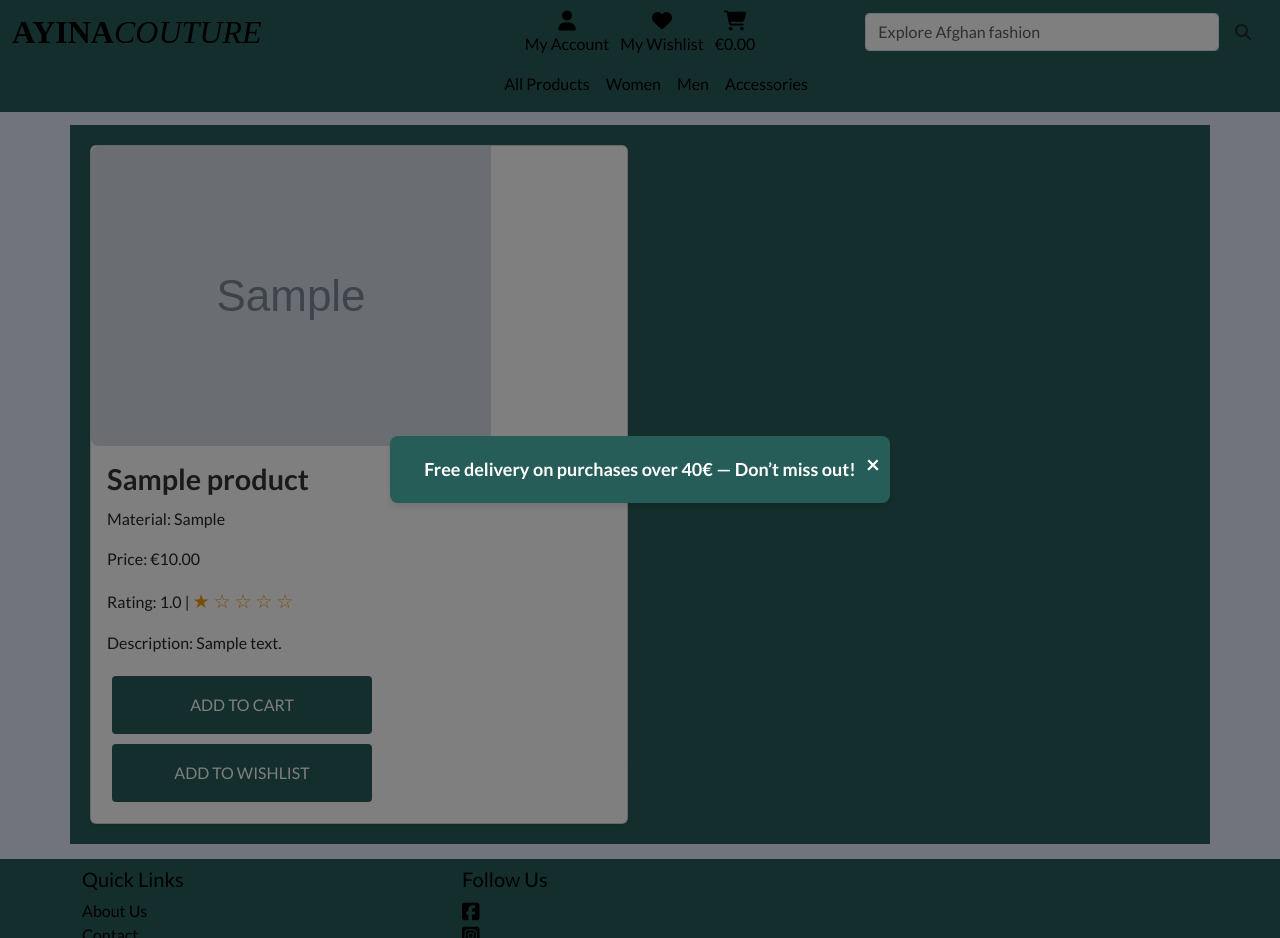
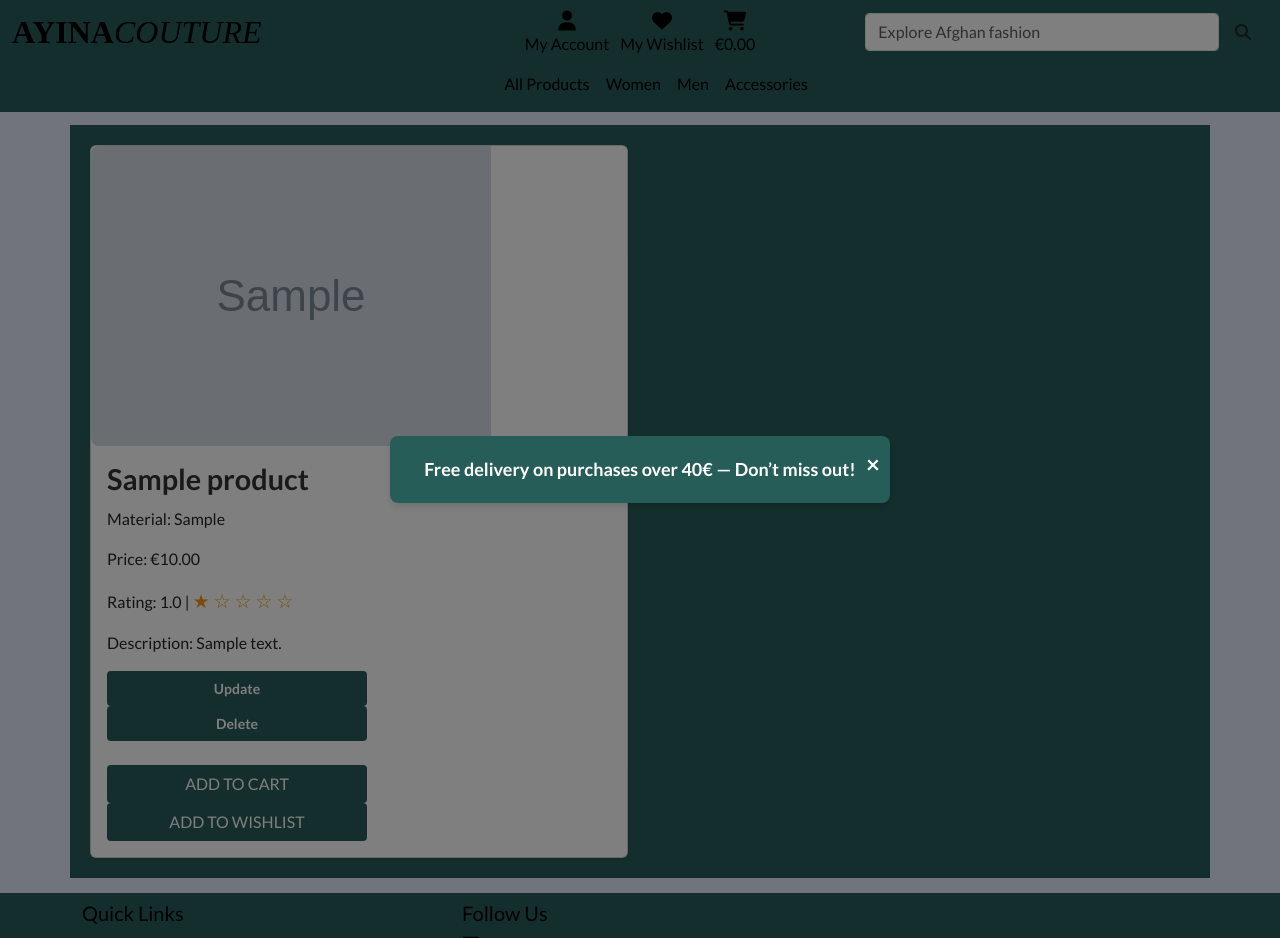
Before and after one commit to ci-mustafa/ayina-couture, a Django app: page /products/1/ in a window 1280 px wide. Run offline with Django 5.2, Linux system fonts and the light colour scheme; a user stored in the database is signed in; tables that the repository leaves empty hold one stand-in row (values such as "Sample post"); grey boxes marked "Sample" are stand-in pictures; some libraries are stand-ins or nearby versions; some web fonts are replaced.

Commit message:
feat: add update and delete links to each product

```diff
--- a/products/templates/products/product_detail.html
+++ b/products/templates/products/product_detail.html
@@ -38,10 +38,20 @@
                     <p>No ratings yet</p>
                     {% endif %}
                     <p class="product-description">Description: {{ product.description }}</p>
+                    {% if request.user.is_authenticated %}
+                    {% if request.user.is_superuser %}
+                        <!-- Links for updating and deleting the product -->
+                        <div class="admin-links">
+                            <a href="#" class="update-button btn rounded-1">Update</a>
+                            <a href="#" class="delete-button btn rounded-1">Delete</a>
+                        </div>
+                    {% endif %}
+                    {% endif %}
+                    <br>
                     <!-- Product Actions Section -->
                     <div class="product-actions">
-                        <a href="#" class="add-to-cart-btn btn rounded-1 text-uppercase py-3">Add to Cart</a>
-                        <a href="#" class="add-to-wishlist-btn btn rounded-1 text-uppercase py-3">Add to Wishlist</a>
+                        <a href="#" class="add-to-cart-btn btn rounded-1 text-uppercase">Add to Cart</a>
+                        <a href="#" class="add-to-wishlist-btn btn rounded-1 text-uppercase">Add to Wishlist</a>
                     </div>
                 </div>
             </div>
--- a/static/css/core.css
+++ b/static/css/core.css
@@ -203,7 +203,9 @@ body {
 /* buttons */
 .browse-style-btn,
 .add-to-wishlist-btn,
-.add-to-cart-btn {
+.add-to-cart-btn,
+.update-button,
+.delete-button {
     background: #275d58;
     color: white;
     min-width: 260px;
@@ -211,8 +213,11 @@ body {
 
 .browse-style-btn:hover,
 .add-to-wishlist-btn:hover,
-.add-to-cart-btn:hover {
-    border:2px solid #275d58;
+.add-to-cart-btn:hover,
+.update-button:hover,
+.delete-button:hover {
+    background-color: black;
+    color: white;
 }
 
 
@@ -367,8 +372,19 @@ body {
     color: #f39c12;
 }
 
-.product-actions a {
-    margin: 5px;
+/* update and delete buttons in product page */
+.admin-links a {
+    text-decoration: none;
+    font-size: 14px;
+    font-weight: bold;
+}
+
+.admin-links a:hover {
+    text-decoration: underline;
+}
+
+.admin-links .update-link {
+    margin-right: 15px; /* Custom margin between "Update" and "Delete" */
 }
 
 
```
Also changed, not shown: products/templates/products/products.html (+9 -0 lines).
